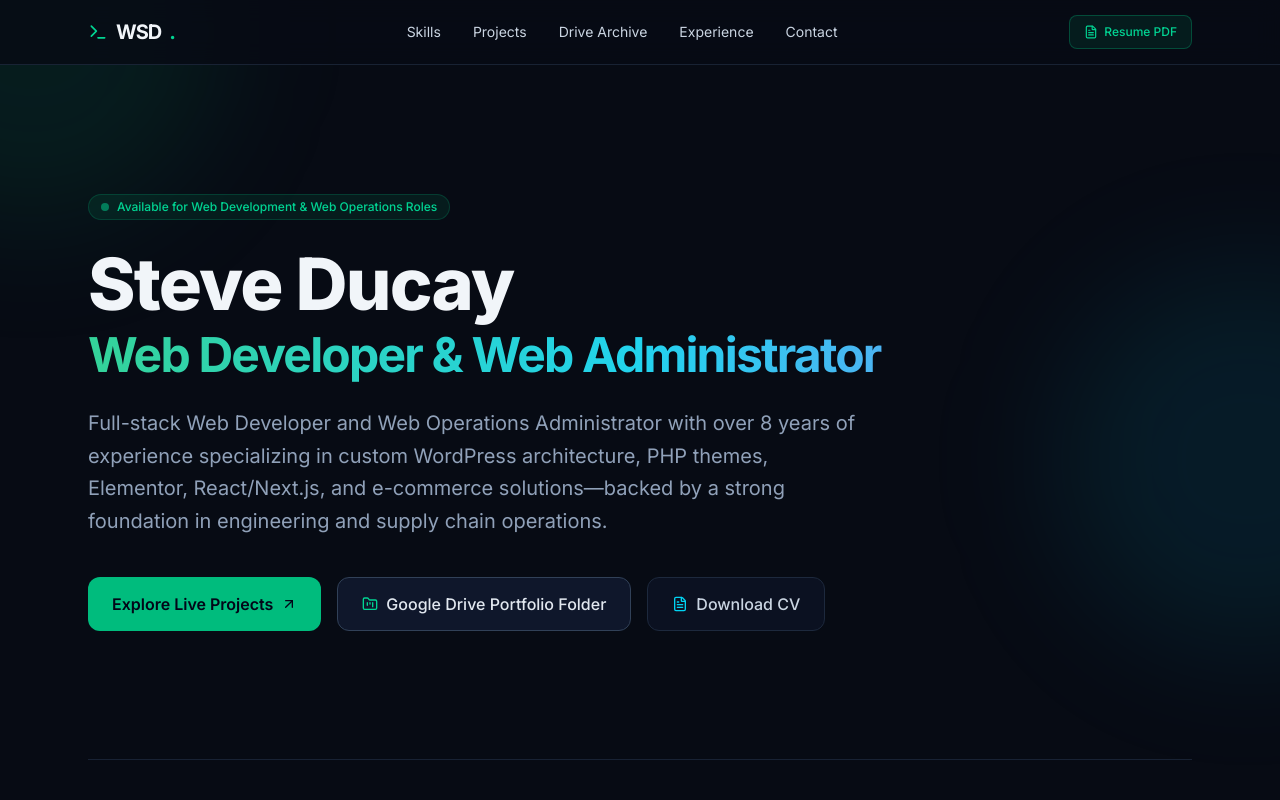
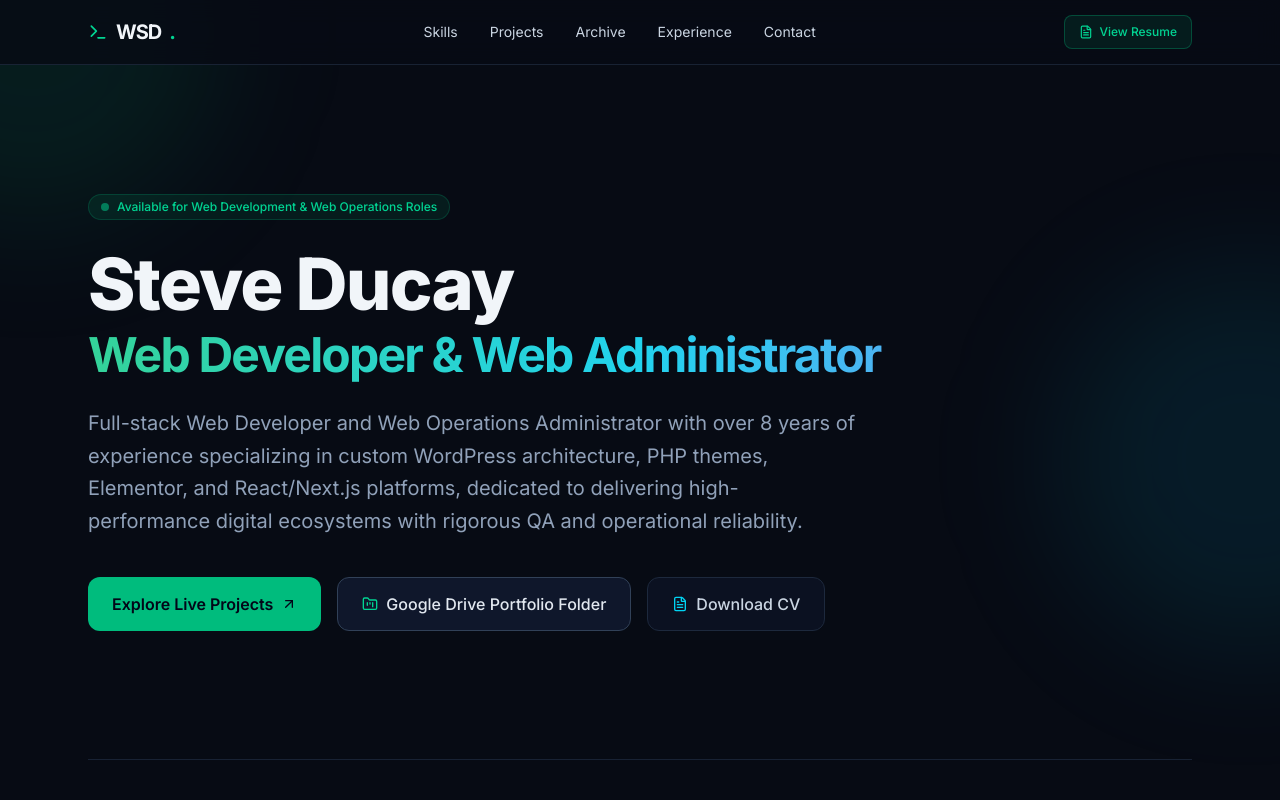
Before and after one commit to 2steve8/wsd-portfolio, a Next.js app: page / in a window 1280 px wide. Shown: the top 800 px of the page. Built offline with nearby package versions, Linux system fonts and the light colour scheme.

Commit message:
added web image to be scrolled when hovered

```diff
--- a/src/app/page.tsx
+++ b/src/app/page.tsx
@@ -154,8 +154,8 @@ export default function PortfolioPage() {
             <a href="#projects" className="hover:text-emerald-400 transition-colors">
               Projects
             </a>
-            <a href="#drive-archive" className="hover:text-emerald-400 transition-colors">
-              Drive Archive
+            <a href="#archive" className="hover:text-emerald-400 transition-colors">
+              Archive
             </a>
             <a href="#experience" className="hover:text-emerald-400 transition-colors">
               Experience
@@ -172,7 +172,7 @@ export default function PortfolioPage() {
             className="text-xs font-medium bg-emerald-500/10 text-emerald-400 border border-emerald-500/30 px-3.5 py-2 rounded-lg hover:bg-emerald-500 hover:text-slate-950 transition-colors flex items-center gap-1.5"
           >
             <FileText className="w-3.5 h-3.5" />
-            Resume PDF
+            View Resume
           </a>
         </div>
       </header>
@@ -383,25 +383,27 @@ export default function PortfolioPage() {
                       </a>
                     </div>
 
-                    {/* Website Image Preview with Robust Fallback */}
+                    {/* Website Image Preview with Horizontal (X-Scroll) Auto-Pan */}
                     <a
                       href={project.url}
                       target="_blank"
                       rel="noopener noreferrer"
                       className="block relative aspect-[16/10] overflow-hidden bg-slate-950 group/img"
                     >
+                      <div className="w-full h-full overflow-hidden relative">
                         <img
                           src={project.image}
                           alt={`${project.title} website preview`}
                           loading="lazy"
-                        className="w-full h-full object-cover object-top group-hover:scale-105 transition-transform duration-500 ease-out"
+                          // Starts pinned to the left, expands wider than frame, and pans horizontally to the right side on hover
+                          className="w-[160%] max-w-none h-full object-cover object-left transition-transform duration-[3500ms] ease-in-out group-hover/img:-translate-x-[37.5%]"
                           onError={(e) => {
-                          // If mShots fails or is blocked, replace with a sleek branded fallback badge
                             e.currentTarget.style.display = "none";
-                          const parent = e.currentTarget.parentElement;
+                            const parent = e.currentTarget.parentElement?.parentElement;
                             if (parent && !parent.querySelector(".fallback-banner")) {
                               const fallback = document.createElement("div");
-                            fallback.className = "fallback-banner absolute inset-0 bg-gradient-to-br from-slate-900 via-slate-950 to-emerald-950/40 flex flex-col items-center justify-center p-6 text-center";
+                              fallback.className =
+                                "fallback-banner absolute inset-0 bg-gradient-to-br from-slate-900 via-slate-950 to-emerald-950/40 flex flex-col items-center justify-center p-6 text-center";
                               fallback.innerHTML = `
                                 <div class="w-12 h-12 rounded-xl bg-emerald-500/10 border border-emerald-500/30 flex items-center justify-center text-emerald-400 font-bold text-lg mb-3 shadow-inner">
                                   ${project.title.charAt(0)}
@@ -416,8 +418,10 @@ export default function PortfolioPage() {
                             }
                           }}
                         />
+                      </div>
+
                       {/* Subtle dark gradient overlay at bottom of image */}
-                      <div className="absolute inset-0 bg-gradient-to-t from-slate-950/80 via-transparent to-transparent opacity-60 group-hover:opacity-30 transition-opacity pointer-events-none" />
+                      <div className="absolute inset-0 bg-gradient-to-t from-slate-950/80 via-transparent to-transparent opacity-60 group-hover/img:opacity-20 transition-opacity pointer-events-none" />
                     </a>
                   </div>
 
@@ -465,7 +469,7 @@ export default function PortfolioPage() {
         </section>
 
         {/* GOOGLE DRIVE MASTER ARCHIVE BANNER */}
-        <section id="drive-archive" className="py-20 border-b border-slate-800/80">
+        <section id="archive" className="py-20 border-b border-slate-800/80">
           <div
             style={{
               backgroundImage:
@@ -482,12 +486,12 @@ export default function PortfolioPage() {
                 Master Asset Repository
               </div>
               <h2 className="text-2xl sm:text-3xl font-bold mb-3">
-                Google Drive Portfolio & Case Study Archive
+                Portfolio & Case Study Archive
               </h2>
               <p className="text-slate-300 text-sm sm:text-base leading-relaxed">
                 Looking for full UI/UX mockups, graphic design deliverables,
                 landing page layouts, and my complete curriculum vitae? Browse
-                my organized Google Drive master archive directly.
+                my organized archive directly.
               </p>
             </div>
 
@@ -499,7 +503,7 @@ export default function PortfolioPage() {
                 className="w-full px-6 py-4 rounded-xl bg-emerald-500 text-slate-950 font-semibold hover:bg-emerald-400 transition-colors flex items-center justify-center gap-2 text-sm shadow-lg shadow-emerald-950/40"
               >
                 <FolderKanban className="w-4 h-4 shrink-0" />
-                <span>Open Drive Portfolio</span>
+                <span>View Portfolio</span>
               </a>
               <a
                 href={PERSONAL_INFO.resumePdfUrl}
@@ -508,7 +512,7 @@ export default function PortfolioPage() {
                 className="w-full px-6 py-4 rounded-xl bg-slate-950/90 border border-slate-700 text-slate-200 font-medium hover:border-emerald-400 transition-colors flex items-center justify-center gap-2 text-sm"
               >
                 <FileText className="w-4 h-4 text-emerald-400 shrink-0" />
-                <span>View Full CV (PDF)</span>
+                <span>View Resume</span>
               </a>
             </div>
           </div>
--- a/src/data/portfolioData.ts
+++ b/src/data/portfolioData.ts
@@ -5,7 +5,7 @@ export const PERSONAL_INFO = {
   phone: "+63 955 340 4738",
   emailPrimary: "williamsteveducay@live.com",
   emailSecondary: "mastahkillah21@gmail.com",
-  bio: "Full-stack Web Developer and Web Operations Administrator with over 8 years of experience specializing in custom WordPress architecture, PHP themes, Elementor, React/Next.js, and e-commerce solutions—backed by a strong foundation in engineering and supply chain operations.",
+  bio: "Full-stack Web Developer and Web Operations Administrator with over 8 years of experience specializing in custom WordPress architecture, PHP themes, Elementor, and React/Next.js platforms, dedicated to delivering high-performance digital ecosystems with rigorous QA and operational reliability.",
   drivePortfolioUrl:
     "https://drive.google.com/drive/u/0/folders/0B_W6wEPPCj6XLWRfTHA0OXVQSFk?resourcekey=0-16GD75SggfU_s-rLt9XBuQ",
   resumePdfUrl:
```
Lines whose indentation alone changed are shown as unchanged.
